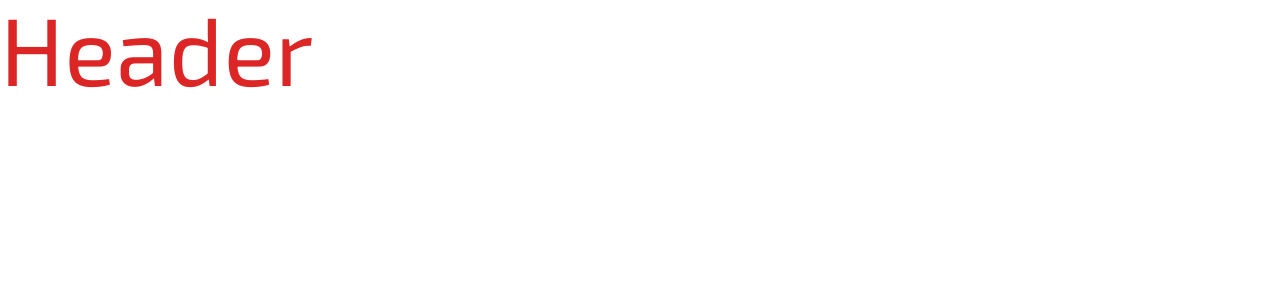
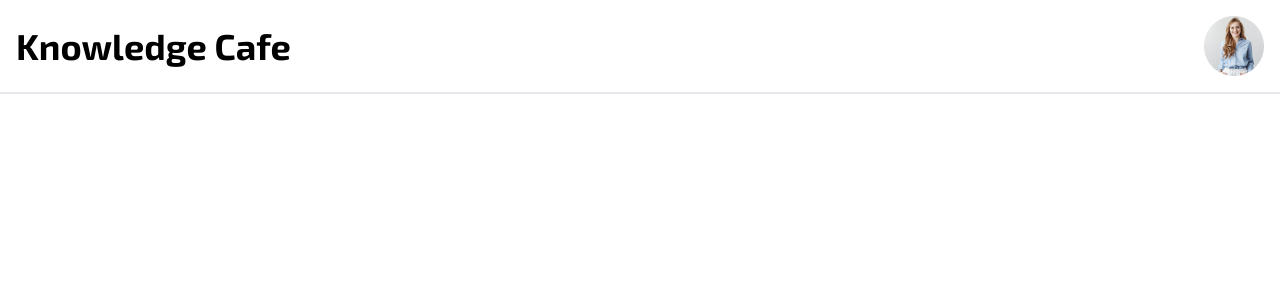
Before and after one commit to Jisan-Dev/M42-Knowledge-Cafe, a React (Vite) app: page / in a window 1280 px wide. Shown: the top 300 px of the page. Built offline with nearby package versions, Linux system fonts and the light colour scheme.

Commit message:
added header

```diff
--- a/src/components/header/index.jsx
+++ b/src/components/header/index.jsx
@@ -1,5 +1,12 @@
+import profile from '../../assets/images/profile.png';
+
 const Header = () => {
-  return <div className="text-red-600 text-8xl font-exo">Header</div>;
+  return (
+    <div className="font-exo container mx-auto p-4 border-b-2 flex justify-between items-center">
+      <h1 className="text-4xl font-bold">Knowledge Cafe</h1>
+      <img src={profile} alt="profile image" />
+    </div>
+  );
 };
 
 export default Header;
```
